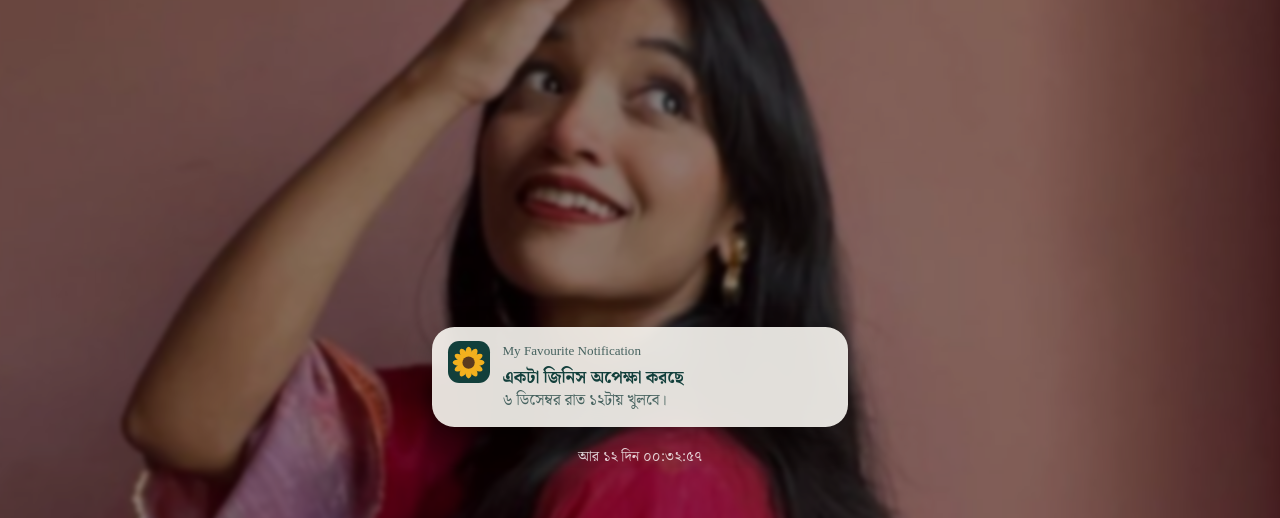
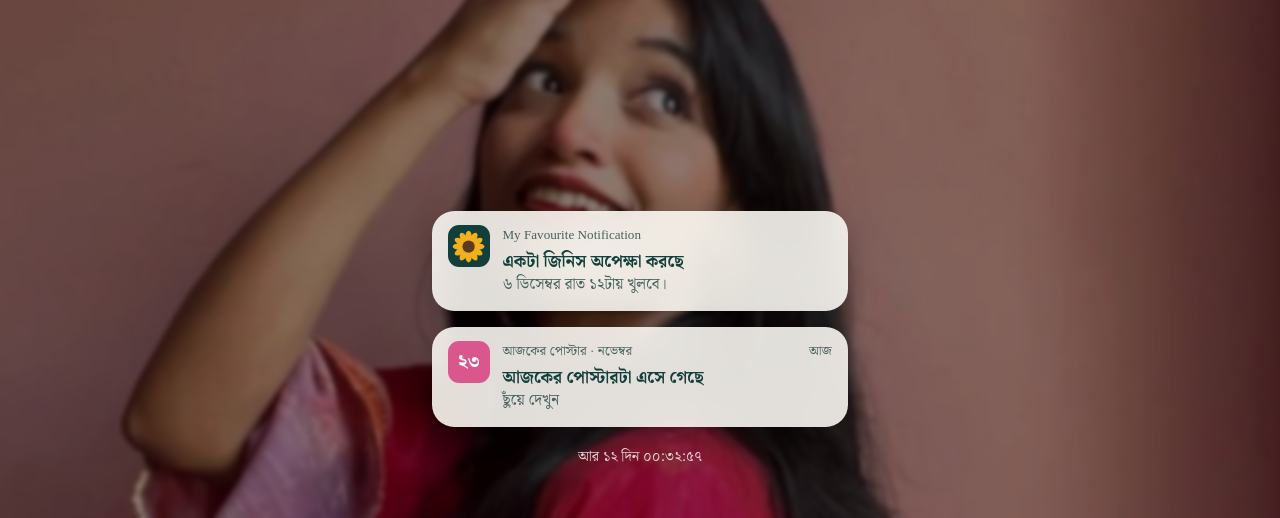
Before and after one commit to didarul2911-netizen/circle-of-happiness, a plain HTML site: page index.html in a window 1280 px wide. Shown: the part 291-809 px from the top of the page. Drawn offline with Linux system fonts and the light colour scheme; a web font is replaced by a local one.

Commit message:
Lock screen: today's countdown poster, switching at midnight Dhaka time
Co-Authored-By: Claude Opus 5.5 <noreply@anthropic.com>

```diff
--- a/app.js
+++ b/app.js
@@ -56,7 +56,35 @@
       $("#lockHint").textContent = `আর ${bn(Math.floor(left / 86400000))} দিন ${two(Math.floor(left / 3600000) % 24)}:${two(Math.floor(left / 60000) % 60)}:${two(Math.floor(left / 1000) % 60)}`;
       notif.disabled = true;
     }
+    updatePoster(d);
   }
+
+  /* ---------- Today's countdown poster (changes at 00:00 Dhaka) ---------- */
+  // assets/posters/dN.jpg = the poster for the day when N days are left (14 … 1).
+  const POSTER_MAX = 14;
+  const posterBtn = $("#posterBtn"), posterView = $("#posterView"), posterImg = $("#posterImg");
+  let posterDay = null;
+  function updatePoster(dhakaNow) {
+    const today = Date.UTC(dhakaNow.getUTCFullYear(), dhakaNow.getUTCMonth(), dhakaNow.getUTCDate());
+    let left = Math.round((Date.UTC(by, bm - 1, bd) - today) / 86400000);
+    if (params.has("posterDay")) left = Number(params.get("posterDay")); // for checking a given day
+    const show = !isUnlocked() && left >= 1 && left <= POSTER_MAX;
+    posterBtn.hidden = !show;
+    if (!show) { if (!posterView.hidden) closePoster(); posterDay = null; return; }
+    if (left === posterDay) return;
+    posterDay = left;
+    $("#posterBtnDay").textContent = bn(dhakaNow.getUTCDate());
+    $("#posterBtnDate").textContent = MONTHS[dhakaNow.getUTCMonth()];
+    $("#posterBtnTitle").textContent = left === 1 ? "কাল জন্মদিন!" : "আজকের পোস্টারটা এসে গেছে";
+    posterImg.src = `assets/posters/d${left}.jpg`;
+    posterImg.alt = `আর ${bn(left)} দিনের পোস্টার`;
+  }
+  function closePoster() { posterView.hidden = true; posterBtn.focus({ preventScroll: true }); }
+  posterBtn.addEventListener("click", () => { posterView.hidden = false; $("#posterClose").focus(); });
+  $("#posterClose").addEventListener("click", closePoster);
+  posterView.addEventListener("click", (e) => { if (e.target === posterView) closePoster(); });
+  document.addEventListener("keydown", (e) => { if (e.key === "Escape" && !posterView.hidden) closePoster(); });
+
   tick(); setInterval(tick, 1000);
 
   function openGift(instant) {
--- a/index.html
+++ b/index.html
@@ -31,8 +31,22 @@
       <span class="notif-text" id="notifText"></span>
     </span>
   </button>
+  <button class="notif notif-poster" id="posterBtn" type="button" hidden>
+    <span class="notif-icon notif-icon-cal" aria-hidden="true"><span id="posterBtnDay"></span></span>
+    <span class="notif-body">
+      <span class="notif-app"><span>আজকের পোস্টার · <span id="posterBtnDate"></span></span><span class="notif-when">আজ</span></span>
+      <span class="notif-title" id="posterBtnTitle"></span>
+      <span class="notif-text">ছুঁয়ে দেখুন</span>
+    </span>
+  </button>
   <p class="lock-hint" id="lockHint"></p>
 </section>
+
+<!-- Today's countdown poster -->
+<div class="poster-view" id="posterView" role="dialog" aria-modal="true" aria-label="আজকের পোস্টার" hidden>
+  <img id="posterImg" alt="">
+  <button type="button" class="pv-close" id="posterClose" aria-label="বন্ধ করুন">✕</button>
+</div>
 
 <main id="main" aria-hidden="true">
 
--- a/styles.css
+++ b/styles.css
@@ -73,6 +73,25 @@ button { font: inherit; color: inherit; }
 .notif-text { font-size: .95rem; line-height: 1.5; color: var(--ink-soft); }
 .lock-hint { margin: 0; font-size: .9rem; opacity: .8; min-height: 1.5em; text-align: center; }
 @keyframes notifIn { from { opacity: 0; transform: translateY(-18px) scale(.97); } }
+.notif-poster { margin-top: 0; animation-delay: 1.3s; }
+.notif-poster .notif-body { flex: 1; }
+.notif-icon-cal { background: var(--churi); color: #fff; font-weight: 700; font-size: 1.15rem; line-height: 1; }
+.poster-view {
+  position: fixed; inset: 0; z-index: 80;
+  display: grid; place-items: center;
+  padding: max(1rem, env(safe-area-inset-top)) 1rem max(1rem, env(safe-area-inset-bottom));
+  background: rgba(10,22,26,.97);
+  animation: pvIn .35s ease-out both;
+}
+.poster-view[hidden] { display: none; }
+.poster-view img { max-height: 100%; max-width: 100%; width: auto; height: auto; border-radius: 1rem; box-shadow: 0 20px 60px rgba(0,0,0,.5); object-fit: contain; }
+.pv-close {
+  position: absolute; top: max(.8rem, env(safe-area-inset-top)); right: .8rem;
+  width: 2.8rem; height: 2.8rem; border-radius: 50%; border: 0;
+  background: rgba(255,253,248,.9); color: var(--ink); font-size: 1.2rem; cursor: pointer;
+}
+@keyframes pvIn { from { opacity: 0; } }
+@media (prefers-reduced-motion: reduce) { .poster-view { animation: none; } }
 body.is-open #lock { transform: translateY(-100%); opacity: .4; pointer-events: none; }
 
 /* ---------- Layout ---------- */
```
Also changed, not shown: assets/posters/d1.jpg (added), assets/posters/d10.jpg (added), assets/posters/d11.jpg (added), assets/posters/d12.jpg (added), assets/posters/d13.jpg (added), assets/posters/d14.jpg (added), assets/posters/d2.jpg (added), assets/posters/d3.jpg (added), assets/posters/d4.jpg (added), assets/posters/d5.jpg (added), assets/posters/d6.jpg (added), assets/posters/d7.jpg (added), assets/posters/d8.jpg (added), assets/posters/d9.jpg (added).
